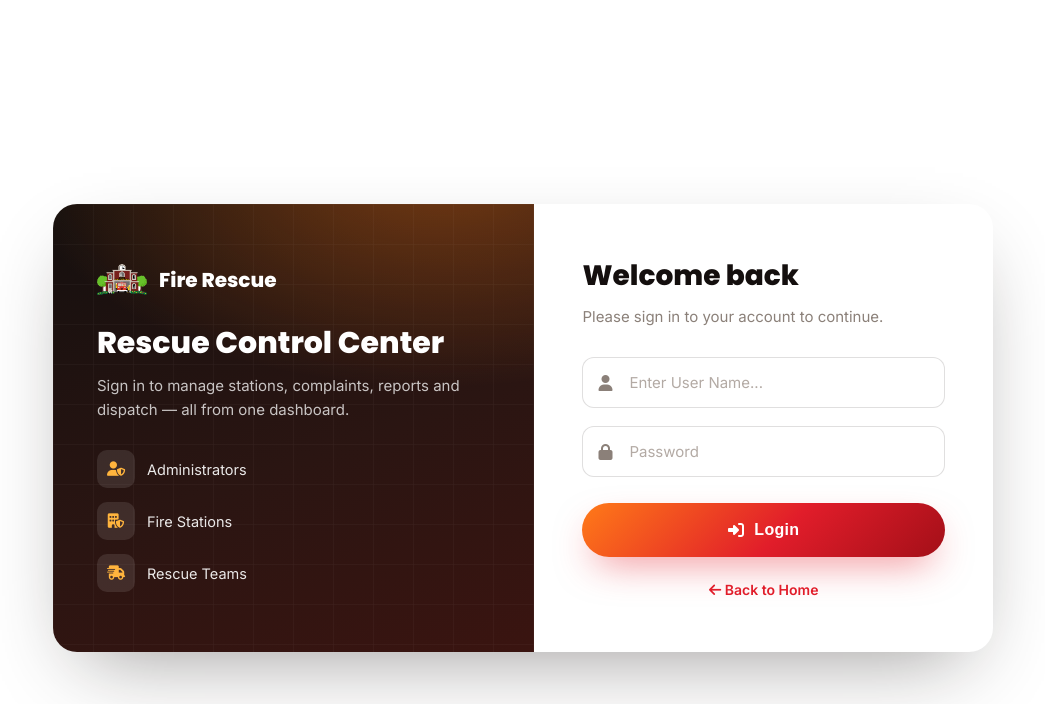
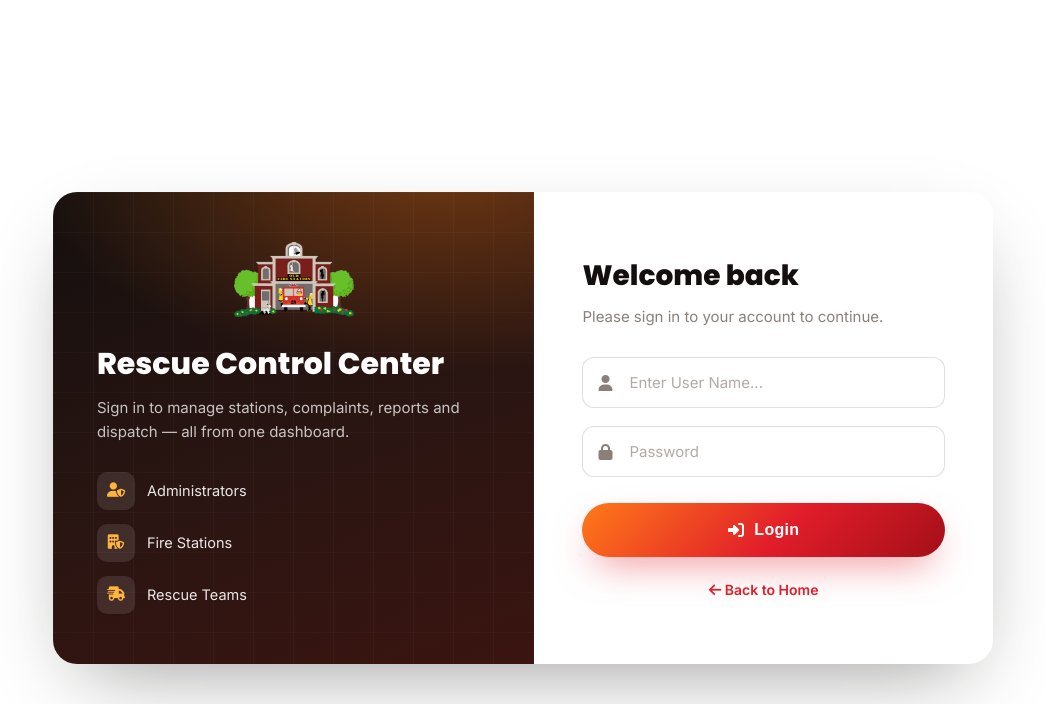
Before and after one commit to aligithub0/fire-rescue-app, a PHP site: page /predict/login.php in a window 1280 px wide. Shown: the top 704 px of the page, without its empty margins (117-1162 px from the left). Run offline with PHP 8.4, Linux system fonts and the light colour scheme.

Commit message:
Update login page styles and version for modern.css; enhance logo display and remove text

```diff
--- a/assets/dist/modern.css
+++ b/assets/dist/modern.css
@@ -281,8 +281,8 @@ body.fr-page * { box-sizing: border-box; }
   background-image: linear-gradient(rgba(255,255,255,.6) 1px, transparent 1px), linear-gradient(90deg, rgba(255,255,255,.6) 1px, transparent 1px);
   background-size: 40px 40px; }
 .fr-login-brand > * { position: relative; z-index: 1; }
-.fr-login-logo { display: flex; align-items: center; gap: 12px; font-family: var(--fr-display); font-weight: 800; font-size: 20px; margin-bottom: 30px; }
-.fr-login-logo img { width: 50px; }
+.fr-login-logo { display: flex; align-items: center; justify-content: center; margin-bottom: 30px; }
+.fr-login-logo img { width: 120px; height: auto; }
 .fr-login-brand h2 { font-family: var(--fr-display); font-weight: 800; font-size: 30px; line-height: 1.15; margin: 0 0 14px; }
 .fr-login-brand p { color: rgba(255,255,255,.75); font-size: 15px; margin: 0 0 28px; }
 .fr-login-roles { list-style: none; padding: 0; margin: 0; display: grid; gap: 14px; }
--- a/login.php
+++ b/login.php
@@ -31,7 +31,7 @@ if (isset($_GET['status'])) {
       rel="stylesheet"
       href="https://cdnjs.cloudflare.com/ajax/libs/font-awesome/6.5.1/css/all.min.css"
     />
-    <link rel="stylesheet" href="assets/dist/modern.css?v=6" />
+    <link rel="stylesheet" href="assets/dist/modern.css?v=8" />
   </head>
 
   <body class="fr-page fr-login-page">
@@ -40,7 +40,6 @@ if (isset($_GET['status'])) {
       <div class="fr-login-brand">
         <div class="fr-login-logo">
           <img src="assets/img/station.png" alt="Fire Rescue" />
-          <span>Fire Rescue</span>
         </div>
         <h2>Rescue Control Center</h2>
         <p>Sign in to manage stations, complaints, reports and dispatch — all from one dashboard.</p>
```
